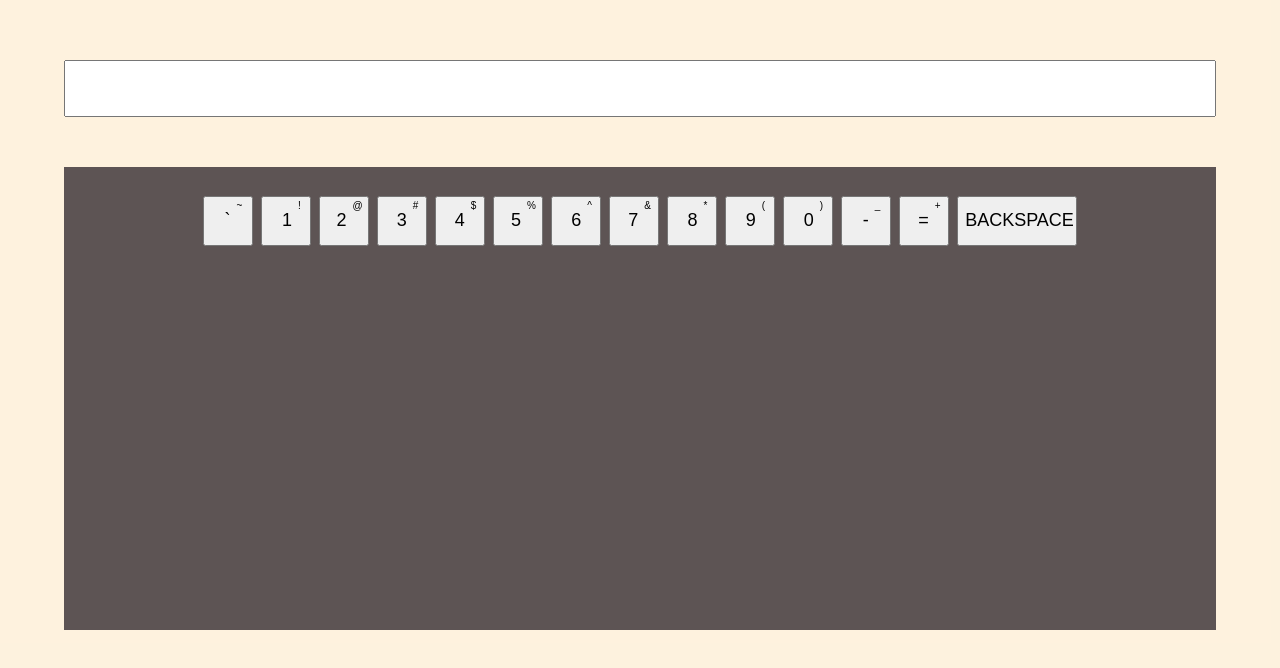
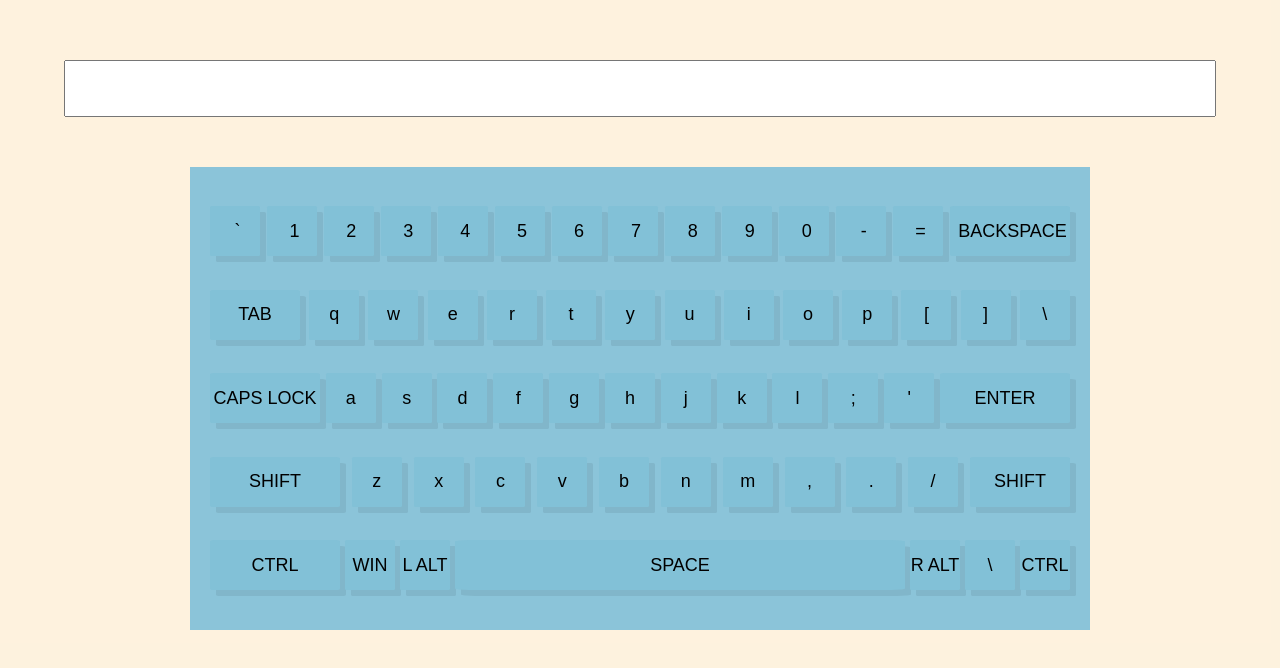
Before and after one commit to vadim-project/virtual-keyboard, a plain HTML site: page index.html in a window 1280 px wide. Shown: the part 120-788 px from the top of the page. Drawn offline with Linux system fonts and the light colour scheme.

Commit message:
feat: create keyboard on html and click event

```diff
--- a/index.js
+++ b/index.js
@@ -13,35 +13,95 @@ const keyBoardWrapper = document.createElement('div');
 keyBoardWrapper.classList = 'keyboard__wrapper';
 container.append(keyBoardWrapper);
 
+const firstRowWrapper = document.createElement('div');
+firstRowWrapper.classList = 'firstRowWrapper';
+const secondRowWrapper = document.createElement('div');
+secondRowWrapper.classList = 'secondRowWrapper';
+const thirdRowWrapper = document.createElement('div');
+thirdRowWrapper.classList = 'thirdRowWrapper';
+const fourRowWrapper = document.createElement('div');
+fourRowWrapper.classList = 'fourRowWrapper';
+const fiftyRowWrapper = document.createElement('div');
+fiftyRowWrapper.classList = 'fiftyRowWrapper';
+
+keyBoardWrapper.append(firstRowWrapper);
+keyBoardWrapper.append(secondRowWrapper);
+keyBoardWrapper.append(thirdRowWrapper);
+keyBoardWrapper.append(fourRowWrapper);
+keyBoardWrapper.append(fiftyRowWrapper);
+
 // create button
 
 const firstRow = ['`', '1', '2', '3', '4', '5', '6', '7', '8', '9', '0', '-', '=', 'BACKSPACE'];
 const firstRowAltContent = [`~`, '!', '@', '#', '$', '%', '^', '&', '*', '(', ')', '_', '+'];
+const secondRow = ['TAB', 'q', 'w', 'e', 'r', 't', 'y', 'u', 'i', 'o', 'p', '[', ']', '\\'];
+const thirdRow = ['CAPS LOCK', 'a', 's', 'd', 'f', 'g', 'h', 'j', 'k', 'l', ';', "'", 'ENTER'];
+const fourRow = ['SHIFT', 'z', 'x', 'c', 'v', 'b', 'n', 'm', ',', '.', '/', 'SHIFT'];
+const fiftyRow = ['CTRL', 'WIN', 'L ALT', 'SPACE', 'R ALT', '\\', 'CTRL'];
+const allKeys = [...firstRow, ...secondRow, ...thirdRow, ...fourRow, ...fiftyRow];
+console.log(firstRow.length);
+console.log(secondRow.length);
+console.log(thirdRow.length);
+console.log(fourRow.length);
+console.log(fiftyRow.length);
+
+
 
 window.addEventListener('load', () => {
     createButton();
 })
 
 function createButton() {
-    for (let i = 0; i < firstRow.length; i++) {
+    for (let i = 0; i < allKeys.length; i++) {
         const CreateKeys = document.createElement('button');
-        CreateKeys.classList = 'keys';
-        keyBoardWrapper.appendChild(CreateKeys);
+            CreateKeys.classList = 'keys';
+            if (i < 14) {
+                firstRowWrapper.appendChild(CreateKeys);
+            }
+            if (i < 28 && i >= 14) {
+                secondRowWrapper.appendChild(CreateKeys);
+            }
+            if(i < 41 && i >= 28) {
+                thirdRowWrapper.appendChild(CreateKeys);
+            }
+            if(i < 53 && i >= 41) {
+                fourRowWrapper.appendChild(CreateKeys);
+            }
+            if(i <= 60 && i >= 53) {
+                fiftyRowWrapper.appendChild(CreateKeys);
+            }
     }
 
     const keys = document.querySelectorAll('.keys');
 
-    for (let j = 0; j < firstRow.length; j++) {
-        keys[j].textContent = firstRow[j];
-    }
-
-    for (let x = 0; x < firstRowAltContent.length; x++) {
-        const altKeyContent = document.createElement('span');
-        altKeyContent.classList = 'altContent';
-        altKeyContent.textContent = firstRowAltContent[x];
-        keys[x].appendChild(altKeyContent);
+    for (let j = 0; j < allKeys.length; j++) {
+        keys[j].textContent = allKeys[j];
     }
 
     keys[0].id = 'tilda';
     keys[13].id = 'backspace';
+    keys[14].id = 'tab';
+    keys[28].id = 'caps-lock';
+    keys[40].id = 'enter';
+    keys[41].id = 'l-shift';
+    keys[52].id = 'r-shift';
+    keys[53].id = 'l-ctrl';
+    keys[54].id = 'win';
+    keys[55].id = 'l-alt';
+    keys[56].id = 'space';
+    keys[57].id = 'r-alt';
+    keys[59].id = 'r-ctrl';
 }
+
+
+window.addEventListener('keydown', (event) => {
+    let keys = document.querySelectorAll(".keys");
+    let key = Array.from(keys).filter(key => key.textContent.replaceAll(' ', '').toUpperCase() === event.key.replaceAll(' ', '').toUpperCase())[0];
+    key.classList.add('active');
+})
+
+window.addEventListener('keyup', (event) => {
+    let keys = document.querySelectorAll(".keys");
+    let key = Array.from(keys).filter(key => key.textContent.replaceAll(' ', '').toUpperCase() === event.key.replaceAll(' ', '').toUpperCase())[0];
+    key.classList.remove('active');
+})
--- a/style.css
+++ b/style.css
@@ -30,20 +30,76 @@ body {
 
 .keyboard__wrapper {
     display: flex;
-    flex-direction: row;
-    width: 90%;
+    flex-wrap: nowrap;
+    flex-direction: column;
+    width: 900px;
     height: 100%;
     margin: auto;
     margin-top: 50px;
     margin-bottom: 50px;
-    background-color: #5d5454;
+    background-color: #8bc4d9;
     padding-top: 25px;
     padding-bottom: 25px;
     justify-content: center;
+    row-gap: 5px;
+    column-gap: 5px;
+    align-items: center;
+    justify-content: center;
+    padding-left: 20px;
+    padding-right: 20px;
+}
+
+.firstRowWrapper,
+.secondRowWrapper,
+.thirdRowWrapper,
+.fourRowWrapper,
+.fiftyRowWrapper {
+    display: flex;
+    flex-direction: row;
+    width: 100%;
+    height: 19%;
+    align-items: center;
+    justify-content: space-between;
+}
+
+.secondRowWrapper .keys,
+.thirdRowWrapper .keys,
+.fourRowWrapper .keys,
+.fiftyRowWrapper .keys {
+    padding-left: 0;
 }
 
 #backspace {
     width: 120px;
+}
+
+#tab {
+    width: 90px;
+}
+
+#caps-lock {
+    width: 110px;
+}
+
+#enter {
+    width: 130px;
+}
+
+#l-shift,
+#l-ctrl {
+    width: 130px;
+}
+
+#r-shift {
+    width: 100px;
+}
+
+#space {
+    width: 450px;
+}
+
+#r-alt {
+    flex-wrap: nowrap;
 }
 
 .keys {
@@ -52,9 +108,18 @@ body {
     height: 50px;
     align-items: center;
     justify-content: center;
-    margin: 4px;
     overflow: hidden;
     padding-left: 5px;
+    box-shadow: 6px 6px rgba(0, 0, 0, 0.07);
+    border-radius: 3%;
+    border: none;
+    background-color: #82c1d7;
+    transition: 0.2s;
+}
+
+.keys.active {
+    color: white;
+    background-color: gray;
 }
 
 .altContent {
```
